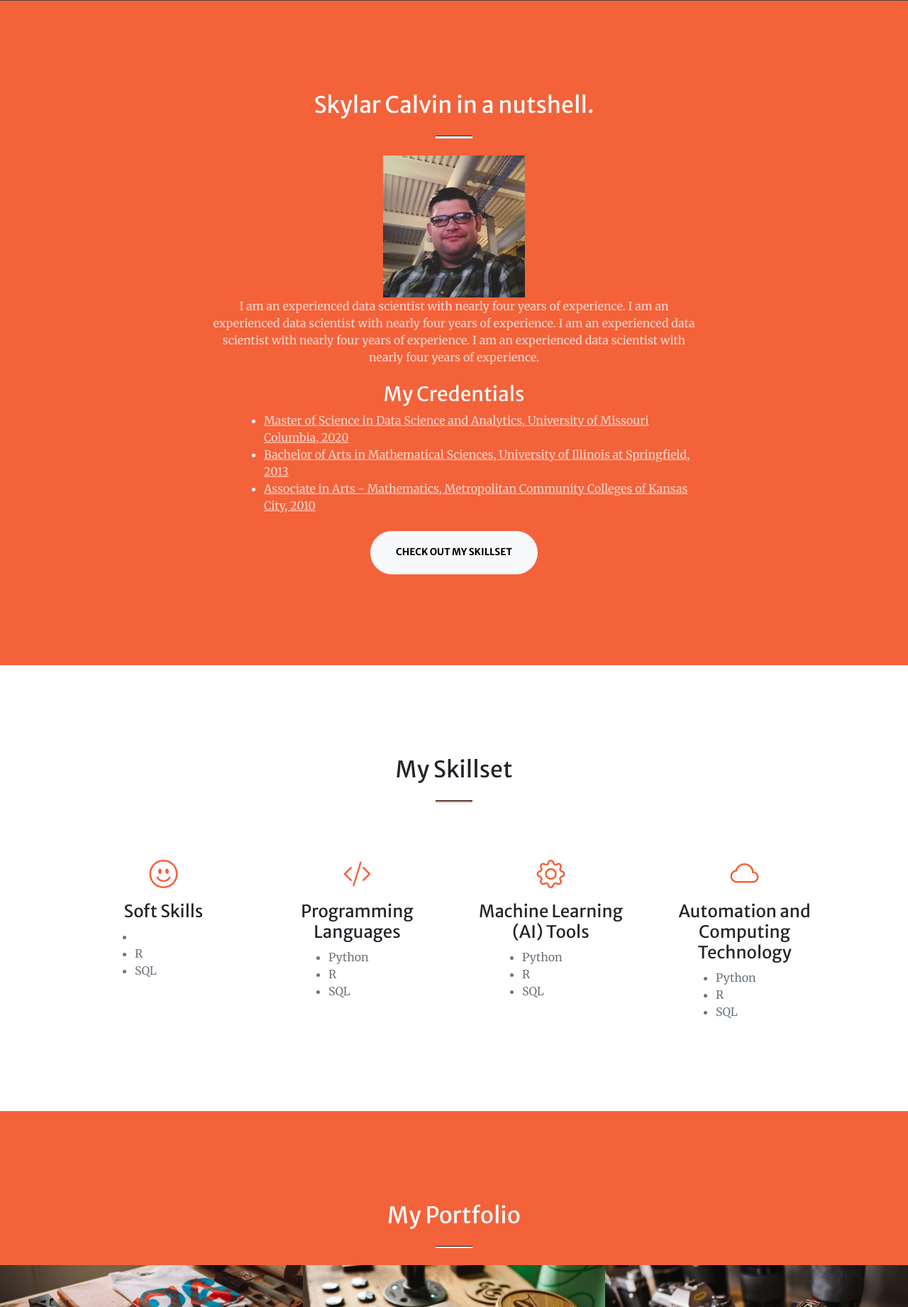
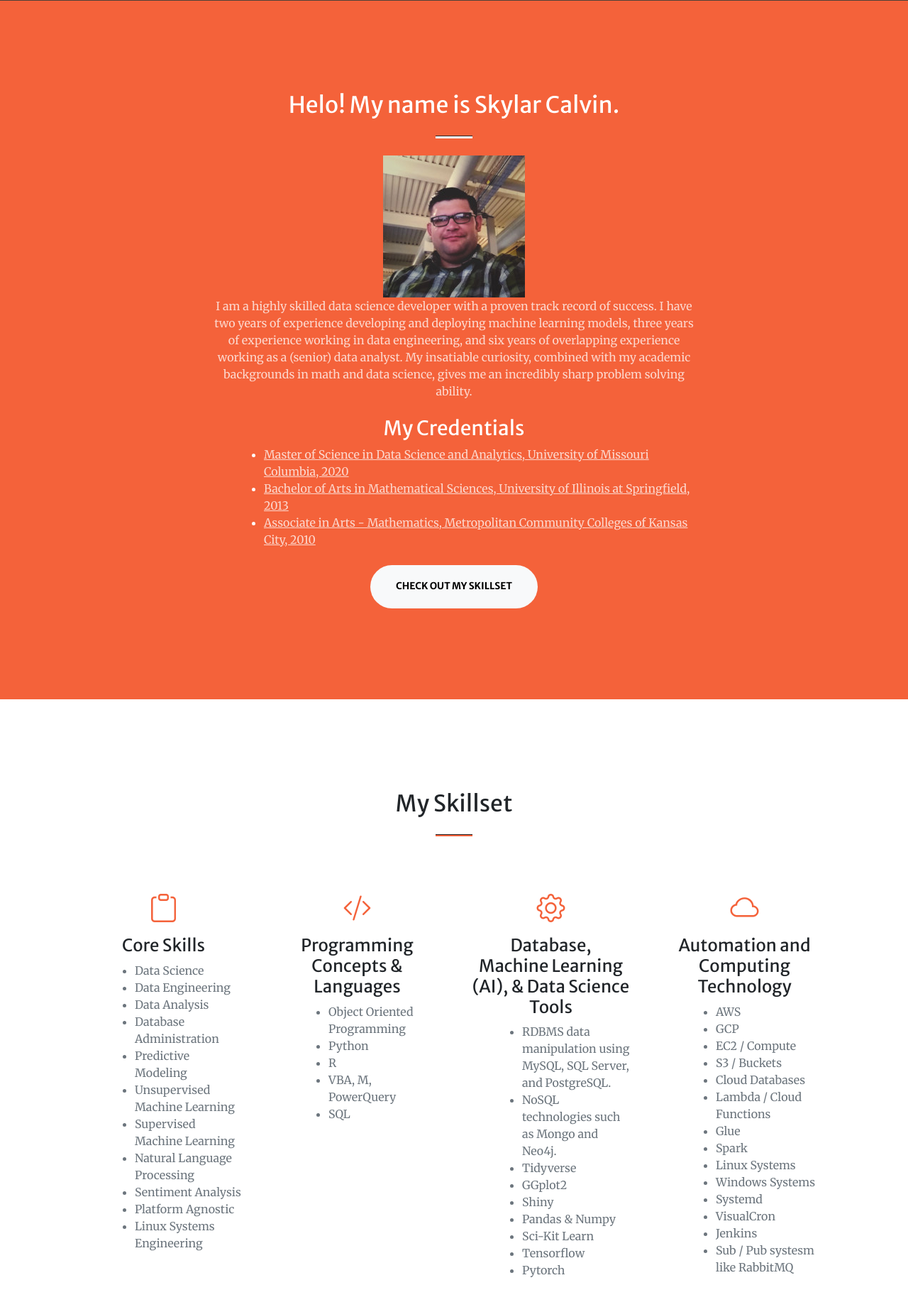
Before and after one commit to skylarcalvin/calvin_tech, a Django app: page / in a window 1280 px wide. Shown: the part 799-2640 px from the top of the page at 71% size. Run offline with Django 4.2, Linux system fonts and the light colour scheme; some libraries are stand-ins or nearby versions.

Commit message:
Initial site skeleton complete.

```diff
--- a/templates/index.html
+++ b/templates/index.html
@@ -33,6 +33,8 @@
                         <li class="nav-item"><a class="nav-link" href="#skills">Skills</a></li>
                         <li class="nav-item"><a class="nav-link" href="#portfolio">Portfolio</a></li>
                         <li class="nav-item"><a class="nav-link" href="#contact">Contact</a></li>
+                        <li class="nav-item"><a class="nav-link bi-linkedin" href="https://www.linkedin.com/in/scalvin/" target="_blank"></a></li>
+                        <li class="nav-item"><a class="nav-link bi-github" href="https://github.com/skylarcalvin" target="_blank"></a></li>
                     </ul>
                 </div>
             </div>
@@ -57,10 +59,10 @@
             <div class="container px-4 px-lg-5">
                 <div class="row gx-4 gx-lg-5 justify-content-center">
                     <div class="col-lg-8 text-center">
-                        <h2 class="text-white mt-0">Skylar Calvin in a nutshell.</h2>
+                        <h2 class="text-white mt-0">Helo! My name is Skylar Calvin.</h2>
                         <hr class="divider divider-light" />
                         <img class="img-fluid" src="{% static 'main/assets/img/profile_pic.jpeg' %}" alt="..." />
-                        <p class="text-white-75 mb-4">I am an experienced data scientist with nearly four years of experience. I am an experienced data scientist with nearly four years of experience. I am an experienced data scientist with nearly four years of experience. I am an experienced data scientist with nearly four years of experience.</p>
+                        <p class="text-white-75 mb-4">I am a highly skilled data science developer with a proven track record of success. I have two years of experience developing and deploying machine learning models, three years of experience working in data engineering, and six years of overlapping experience working as a (senior) data analyst. My insatiable curiosity, combined with my academic backgrounds in math and data science, gives me an incredibly sharp problem solving ability.</p>
                         <h3 class="text-white mt-0">My Credentials</h3>
                         <div>
                             <ul class="text-white mb-0 left">
@@ -83,22 +85,32 @@
                 <div class="row gx-4 gx-lg-5">
                     <div class="col-lg-3 col-md-6 text-center">
                         <div class="mt-5">
-                            <div class="mb-2"><i class="bi-emoji-smile fs-1 text-primary"></i></div>
-                            <h3 class="h4 mb-2">Soft Skills</h3>
+                            <div class="mb-2"><i class="bi-clipboard fs-1 text-primary"></i></div>
+                            <h3 class="h4 mb-2">Core Skills</h3>
                             <ul class="text-muted mb-0 left">
-                                <li></li>
-                                <li>R</li>
-                                <li>SQL</li>
+                                <li>Data Science</li>
+                                <li>Data Engineering</li>
+                                <li>Data Analysis</li>
+                                <li>Database Administration</li>
+                                <li>Predictive Modeling</li>
+                                <li>Unsupervised Machine Learning</li>
+                                <li>Supervised Machine Learning</li>
+                                <li>Natural Language Processing</li>
+                                <li>Sentiment Analysis</li>
+                                <li>Platform Agnostic</li>
+                                <li>Linux Systems Engineering</li>
                             </ul>
                         </div>
                     </div>
                     <div class="col-lg-3 col-md-6 text-center">
                         <div class="mt-5">
                             <div class="mb-2"><i class="bi-code-slash fs-1 text-primary"></i></div>
-                            <h3 class="h4 mb-2">Programming Languages</h3>
+                            <h3 class="h4 mb-2">Programming Concepts & Languages</h3>
                             <ul class="text-muted mb-0 left">
+                                <li>Object Oriented Programming</li>
                                 <li>Python</li>
                                 <li>R</li>
+                                <li>VBA, M, PowerQuery</li>
                                 <li>SQL</li>
                             </ul>
                         </div>
@@ -106,11 +118,17 @@
                     <div class="col-lg-3 col-md-6 text-center">
                         <div class="mt-5">
                             <div class="mb-2"><i class="bi-gear fs-1 text-primary"></i></div>
-                            <h3 class="h4 mb-2">Machine Learning (AI) Tools</h3>
+                            <h3 class="h4 mb-2"> Database,</br> Machine Learning (AI), & Data Science Tools</h3>
                             <ul class="text-muted mb-0 left">
-                                <li>Python</li>
-                                <li>R</li>
-                                <li>SQL</li>
+                                <li>RDBMS data manipulation using MySQL, SQL Server, and PostgreSQL.</li>
+                                <li>NoSQL technologies such as Mongo and Neo4j.</li>
+                                <li>Tidyverse</li>
+                                <li>GGplot2</li>
+                                <li>Shiny</li>
+                                <li>Pandas & Numpy</li>
+                                <li>Sci-Kit Learn</li>
+                                <li>Tensorflow</li>
+                                <li>Pytorch</li>
                             </ul>
                         </div>
                     </div>
@@ -119,9 +137,20 @@
                             <div class="mb-2"><i class="bi-cloud fs-1 text-primary"></i></div>
                             <h3 class="h4 mb-2">Automation and Computing Technology</h3>
                             <ul class="text-muted mb-0 left">
-                                <li>Python</li>
-                                <li>R</li>
-                                <li>SQL</li>
+                                <li>AWS</li>
+                                <li>GCP</li>
+                                <li>EC2 / Compute</li>
+                                <li>S3 / Buckets</li>
+                                <li>Cloud Databases</li>
+                                <li>Lambda / Cloud Functions</li>
+                                <li>Glue</li>
+                                <li>Spark</li>
+                                <li>Linux Systems</li>
+                                <li>Windows Systems</li>
+                                <li>Systemd</li>
+                                <li>VisualCron</li>
+                                <li>Jenkins</li>
+                                <li>Sub / Pub systesm like RabbitMQ</li>
                             </ul>
                         </div>
                     </div>
@@ -139,8 +168,11 @@
                 </div>
             </div>
             <div>
+                <!--  Delete the following line after adding portfolio content.-->
+                <div class="text-white-75 mt-0 text-center">Coming Soon...</div>
                 <div class="container-fluid p-0">
                     <div class="row g-0">
+                        <!--
                         <div class="col-lg-4 col-sm-6">
                             <a class="portfolio-box" href="{% static 'main/assets/img/portfolio/fullsize/1.jpg' %}" title="Project Name">
                                 <img class="img-fluid" src="{% static 'main/assets/img/portfolio/thumbnails/1.jpg' %}" alt="..." />
@@ -168,7 +200,6 @@
                                 </div>
                             </a>
                         </div>
-                        <!--
                         <div class="col-lg-4 col-sm-6">
                             <a class="portfolio-box" href="{% static 'main/assets/img/portfolio/fullsize/4.jpg' %}" title="Project Name">
                                 <img class="img-fluid" src="{% static 'main/assets/img/portfolio/thumbnails/4.jpg' %}" alt="..." />
@@ -205,7 +236,7 @@
         <section class="page-section bg-dark text-white">
             <div class="container px-4 px-lg-5 text-center">
                 <h2 class="mb-4">My Resume</h2>
-                <a class="btn btn-light btn-xl" href="https://startbootstrap.com/theme/creative/">Download Now!</a>
+                <a class="btn btn-light btn-xl" href="{% static 'main/assets/Skylar_Calvin_Resume.pdf' %}" download="Skylar_CalvinResume.pdf">Download Now!</a>
             </div>
         </section>
         <!-- Contact-->
@@ -299,6 +330,7 @@
         <!-- * * Activate your form at https://startbootstrap.com/solution/contact-forms * *-->
         <!-- * * * * * * * * * * * * * * * * * * * * * * * * * * * * * * * * * * * * * * * *-->
         <script src="https://cdn.startbootstrap.com/sb-forms-latest.js"></script>
+        <!--  Lightbox2  -->
         <script src="{% static 'main/js/lightbox-plus-jquery.js' %}"></script>
     </body>
 </html>
```
Also changed, not shown: 1 other file.
